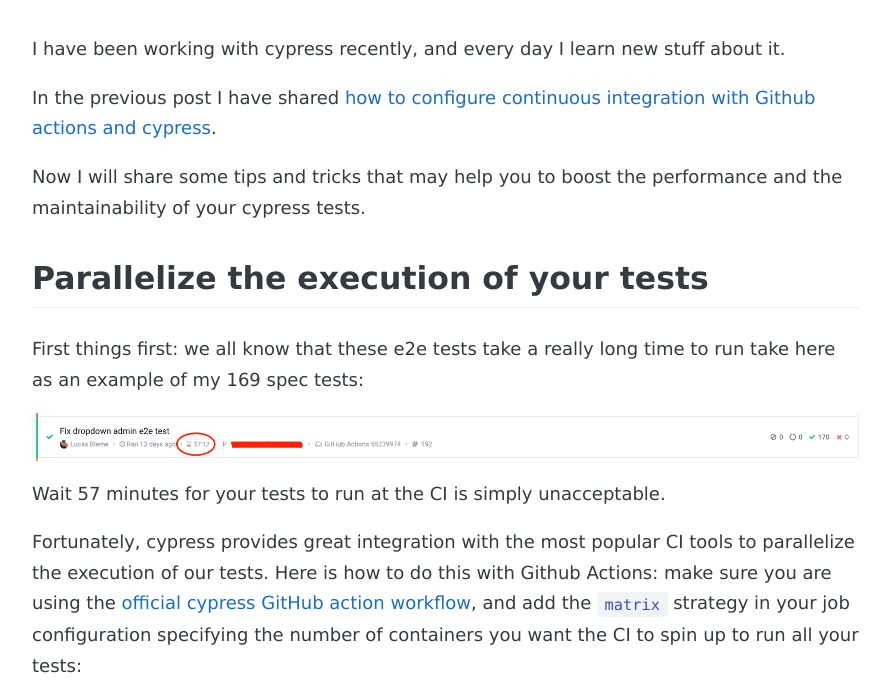
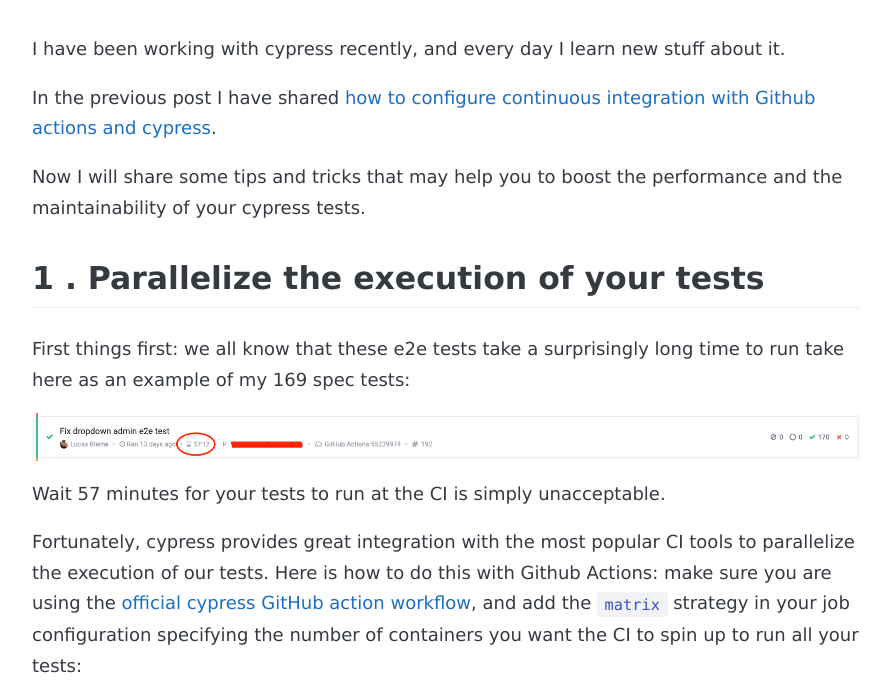
Before and after one commit to andreybleme/andreybleme.github.io, a Jekyll site: the page built from _posts/2020-03-27-boost-your-cypress-tests.markdown, in a window 1280 px wide and 1400 px high, scrolled down 288 px. Shown: the top 697 px of the window, without its empty margins (194-1083 px from the left). Built offline with Jekyll 4.4.1, drawn with Linux system fonts in a browser that asks for light colours; nearby versions of some CDN libraries; some web fonts are replaced; comment, search, counter and statistics services are not loaded; some of the changed text lies outside the part shown; grey boxes are pictures that could not be loaded.

Commit message:
Fix cypress post titles

```diff
--- a/_posts/2020-03-27-boost-your-cypress-tests.markdown
+++ b/_posts/2020-03-27-boost-your-cypress-tests.markdown
@@ -15,10 +15,10 @@
 Now I will share some tips and tricks that may help you to boost the performance and the maintainability of your cypress tests.
 
 
-Parallelize the execution of your tests
+1 . Parallelize the execution of your tests
 -------------
 
-First things first: we all know that these e2e tests take a really long time to run take here as an example of my 169 spec tests:
+First things first: we all know that these e2e tests take a surprisingly long time to run take here as an example of my 169 spec tests:
 
 ![Cypress test taking too much time](https://raw.githubusercontent.com/andreybleme/andreybleme.github.io/master/assets/img/tests-taking-long-time.png "Cypress test taking too much time")
 
```
Also changed, not shown: other parts of _posts/2020-03-27-boost-your-cypress-tests.markdown (+4 -4 lines), assets/img/cypress-tests-fast.ong.png (deleted), assets/img/cypress-tests-fast.png (deleted), 2 other files.
